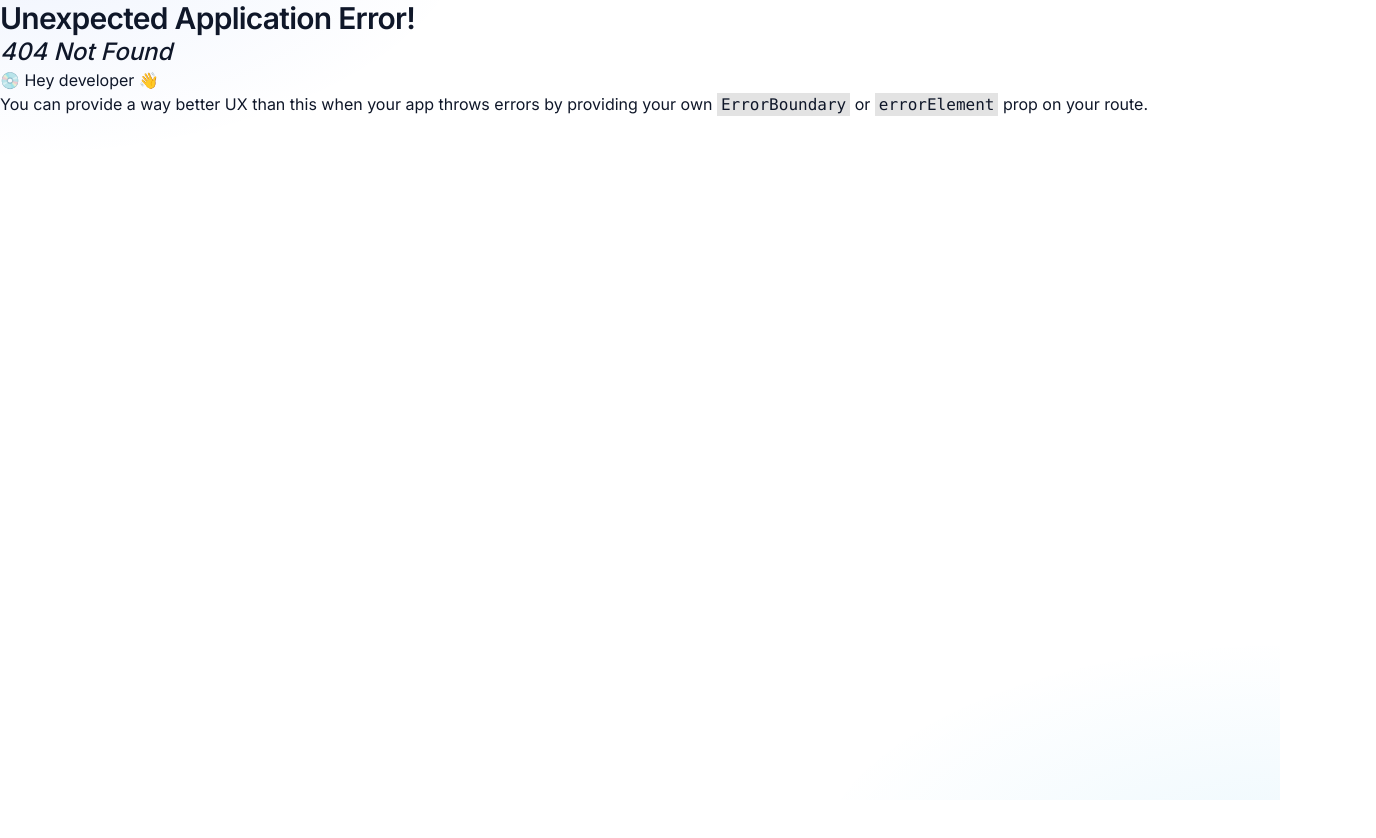
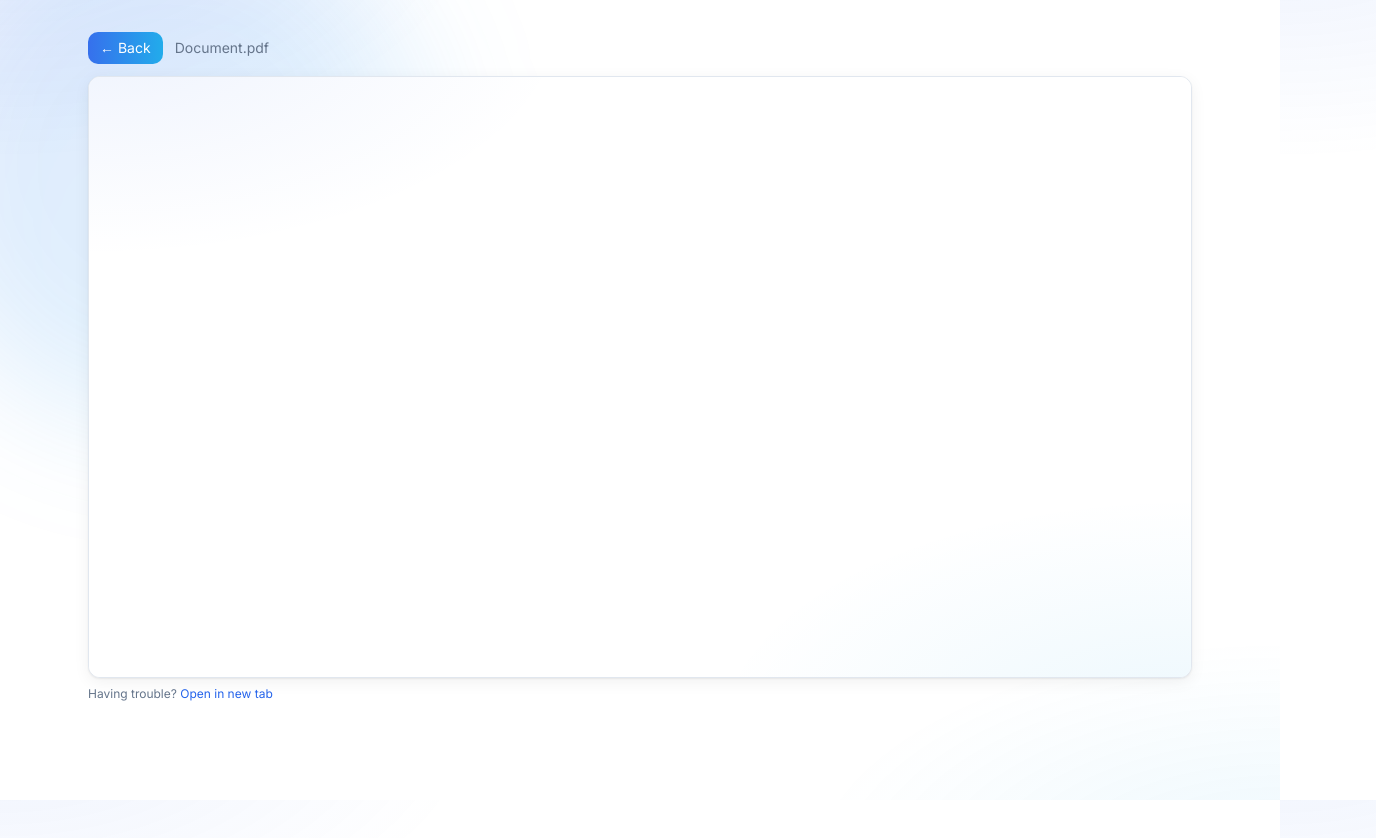
Before and after one commit to rjacaac211/learning-hub, a React (Vite) app in the folder web/: page /pdf in a window 1280 px wide. Before the commit this address had no page. Shown: the top 838 px of the page, 1376 px wide, since content can reach past the window. Before the commit the page ends 800 px from the top, so only its background shows below. Built offline with nearby package versions, Linux system fonts and the light colour scheme.

Commit message:
feat(pdf): add in-app PDF viewer and wire from Library; widen search
- Add Pdf route with iframe viewer and back button
- Register /pdf/* route; hide top nav on PDF pages
- Library: open PDFs in-app; keep non-PDFs in new tab
- Widen search bar for better usability

```diff
--- a/web/src/main.jsx
+++ b/web/src/main.jsx
@@ -6,6 +6,7 @@ import App from './routes/App'
 import Landing from './routes/Landing'
 import Signin from './routes/Signin'
 import Library from './routes/Library'
+import Pdf from './routes/Pdf'
 
 const router = createBrowserRouter([
   {
@@ -14,7 +15,8 @@ const router = createBrowserRouter([
     children: [
       { index: true, element: <Landing /> },
       { path: 'signin', element: <Signin /> },
-      { path: 'library/*', element: <Library /> }
+      { path: 'library/*', element: <Library /> },
+      { path: 'pdf/*', element: <Pdf /> }
     ]
   }
 ])
--- a/web/src/routes/App.jsx
+++ b/web/src/routes/App.jsx
@@ -11,7 +11,7 @@ export default function App() {
   }, [location])
 
   return (
-    <Shell showTopNav={location.pathname !== '/' && !location.pathname.startsWith('/library')}>
+    <Shell showTopNav={location.pathname !== '/' && !location.pathname.startsWith('/library') && !location.pathname.startsWith('/pdf')}>
       <Outlet />
     </Shell>
   )
--- a/web/src/routes/Library.jsx
+++ b/web/src/routes/Library.jsx
@@ -88,7 +88,7 @@ export default function Library() {
           <input
             type="search"
             placeholder="Search in this folder..."
-            className="w-full sm:w-80 px-3 py-2 rounded-md bg-white/60 backdrop-blur-sm border border-white/0 shadow-sm focus-visible:ring-2 focus-visible:ring-accent"
+            className="w-full sm:w-[28rem] lg:w-[36rem] px-3 py-2 rounded-md bg-white/60 backdrop-blur-sm border border-white/0 shadow-sm focus-visible:ring-2 focus-visible:ring-accent"
             value={query}
             onChange={e => setQuery(e.target.value)}
           />
@@ -123,13 +123,25 @@ export default function Library() {
           </div>
           {filteredFiles.length > 0 && (
             <div className="mt-6 grid grid-cols-1 sm:grid-cols-2 lg:grid-cols-3 gap-6">
-              {filteredFiles.map(f => (
-                <a key={f.path} href={`/files${f.path}`} target="_blank" rel="noreferrer">
-                  <Card interactive className="cursor-pointer">
-                    <CardTitle className="truncate">{f.name}</CardTitle>
-                  </Card>
-                </a>
-              ))}
+              {filteredFiles.map(f => {
+                const isPdf = String(f.mime || '').toLowerCase().includes('pdf')
+                if (isPdf) {
+                  return (
+                    <div key={f.path} onClick={() => navigate(`/pdf${f.path}`)}>
+                      <Card interactive className="cursor-pointer">
+                        <CardTitle className="truncate">{f.name}</CardTitle>
+                      </Card>
+                    </div>
+                  )
+                }
+                return (
+                  <a key={f.path} href={`/files${f.path}`} target="_blank" rel="noreferrer">
+                    <Card interactive className="cursor-pointer">
+                      <CardTitle className="truncate">{f.name}</CardTitle>
+                    </Card>
+                  </a>
+                )
+              })}
             </div>
           )}
         </>
--- /dev/null
+++ b/web/src/routes/Pdf.jsx
@@ -0,0 +1,42 @@
+import React, { useMemo } from 'react'
+import { useNavigate, useParams } from 'react-router-dom'
+
+export default function Pdf() {
+  const navigate = useNavigate()
+  const { '*': splat = '' } = useParams()
+
+  const src = useMemo(() => {
+    return '/files/' + encodeURI(splat)
+  }, [splat])
+
+  const name = decodeURIComponent(splat.split('/').pop() || 'Document.pdf')
+
+  return (
+    <section>
+      <div className="flex items-center gap-3 mb-3">
+        <button
+          onClick={() => navigate(-1)}
+          className="h-8 px-3 rounded-md bg-gradient-to-r from-accent/90 to-sky-500/90 text-white text-sm hover:opacity-90"
+        >
+          ← Back
+        </button>
+        <div className="text-sm text-fg-muted truncate">{name}</div>
+      </div>
+
+      <div className="rounded-lg border border-border bg-white shadow-card overflow-hidden">
+        <iframe
+          title={name}
+          src={`${src}#toolbar=1&navpanes=0&view=FitH`}
+          className="w-full h-[calc(100vh-200px)]"
+        />
+      </div>
+
+      <div className="mt-2 text-xs text-fg-muted">
+        Having trouble?{' '}
+        <a href={src} target="_blank" rel="noreferrer" className="text-accent hover:text-accent-hover">
+          Open in new tab
+        </a>
+      </div>
+    </section>
+  )
+}
```
Also changed, not shown: 1 other file (tests, documents, lock files or other folders).
